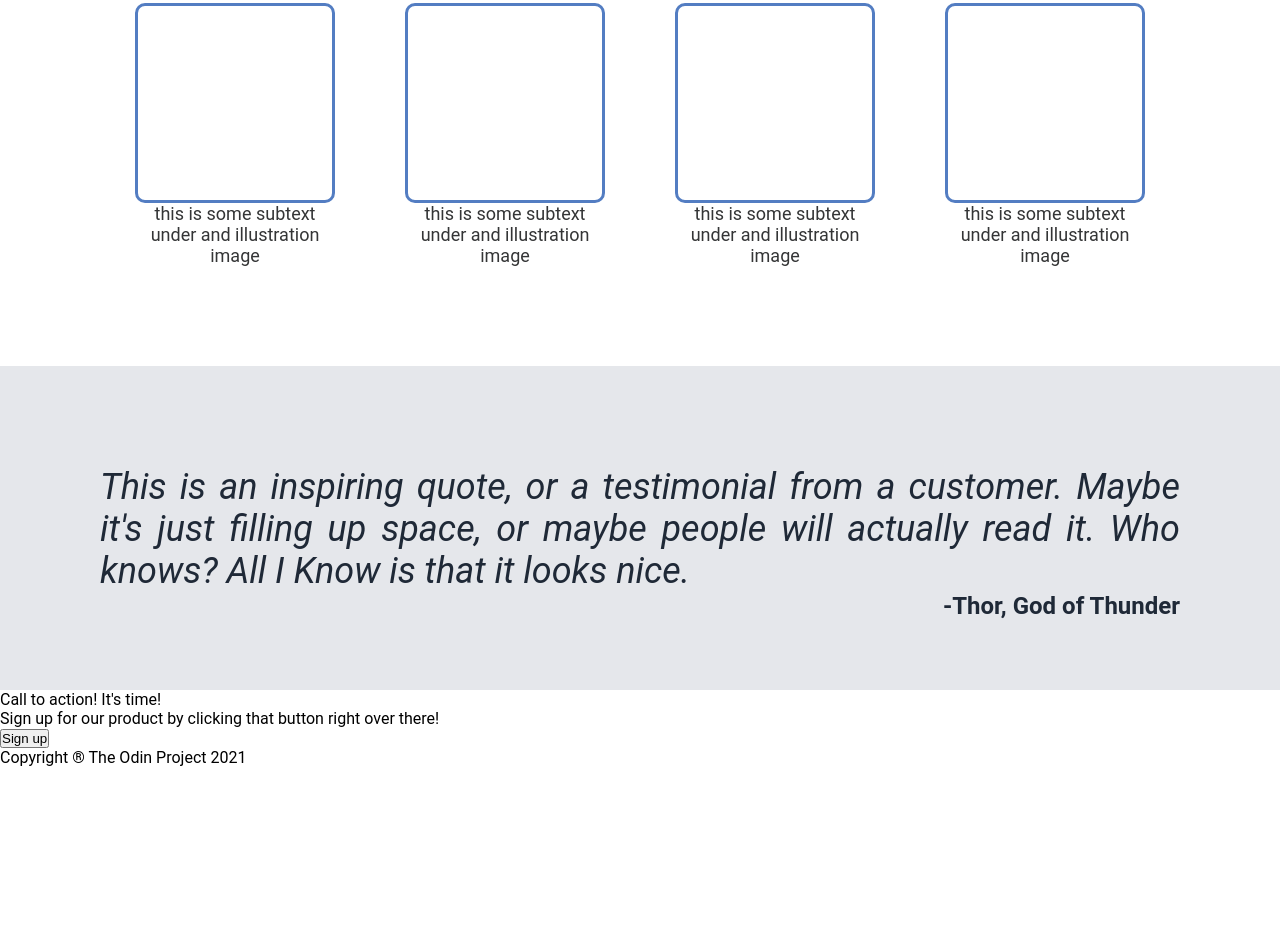
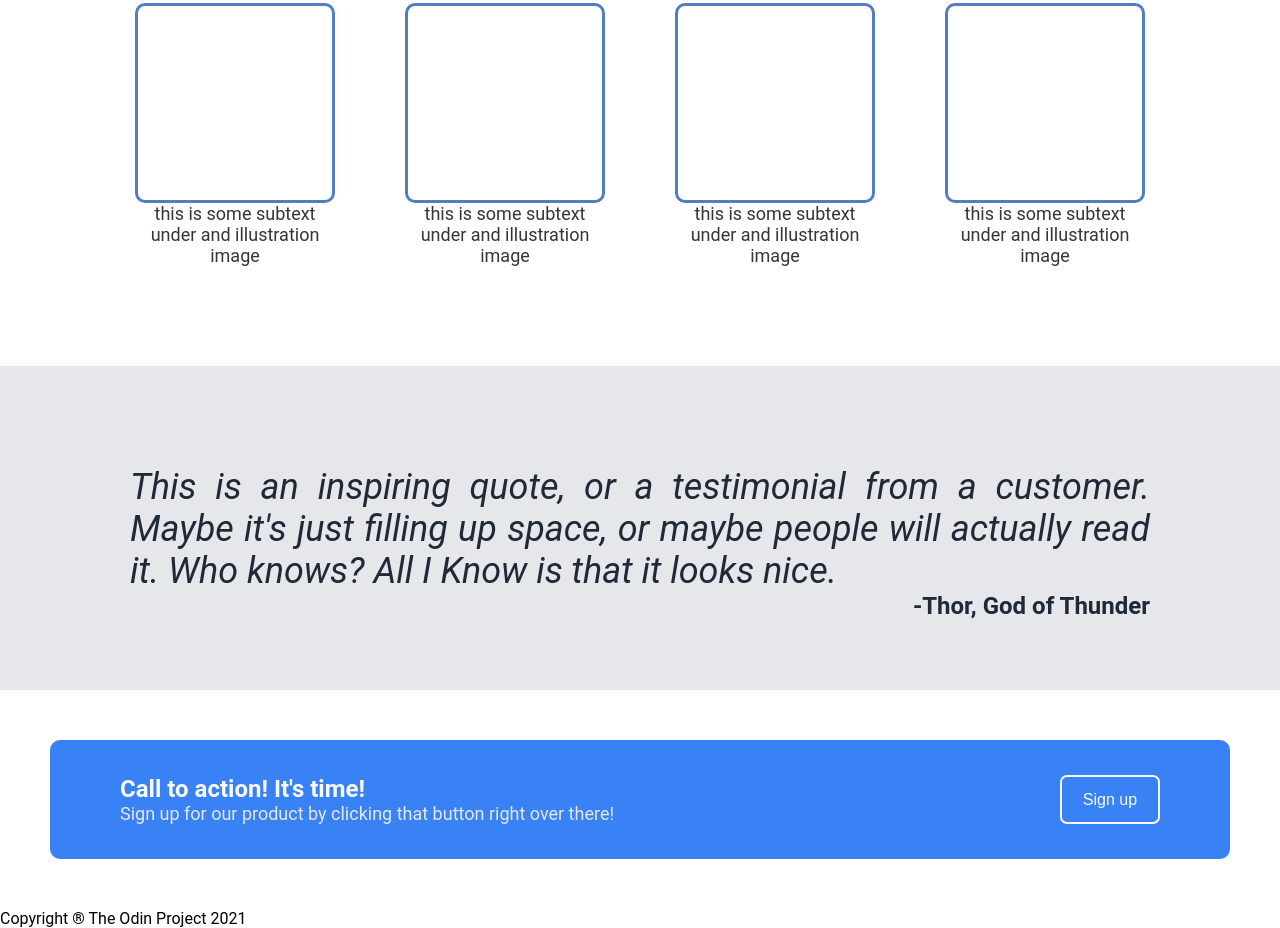
Before and after one commit to ingGGRM/odin-landing-page, a plain HTML site: page index.html in a window 1280 px wide. Shown: the part 627-1555 px from the top of the page. Before the commit the page ends 1394 px from the top, so only its background shows below. Drawn offline with Linux system fonts and the light colour scheme.

Commit message:
Main structure and style css for the call to action block

```diff
--- a/index.html
+++ b/index.html
@@ -63,14 +63,12 @@
             <h4>-Thor, God of Thunder</h4>
         </div>
 
-        <div class="block4">
-            <div class="call-to-action">
-                <div>
-                    <p class="block4-title">Call to action! It's time!</p>
-                    <p class="block4-text">Sign up for our product by clicking that button right over there!</p>
-                </div>
-                <button class="signup-button2">Sign up</button>
+        <div class="call-to-action">
+            <div>
+                <h4>Call to action! It's time!</h4>
+                <p>Sign up for our product by clicking that button right over there!</p>
             </div>
+            <button>Sign up</button>
         </div>
 
         <div class="footer">
--- a/style.css
+++ b/style.css
@@ -139,7 +139,7 @@ a {
     display: flex;
     background-color: #e5e7eb;
     flex-direction: column;
-    padding: 100px 100px 70px 100px;
+    padding: 100px 130px 70px 130px;
 }
 
 .quote > p {
@@ -155,3 +155,37 @@ a {
     font-weight: bolder;
     text-align: end;
 }
+
+/* CALL TO ACTION */
+
+.call-to-action {
+    margin: 50px 50px 50px 50px;
+    padding: 35px 70px 35px 70px;
+    background-color: #3882f6;
+    border-radius: 10px;
+    border-style: none;
+    display: flex;
+}
+
+.call-to-action > div > h4 {
+    font-size: 24px;
+    color: #f9faf8;
+    font-weight: bold;
+}
+
+.call-to-action > div > p {
+    color: #e5e7eb;
+    font-size: 18px;
+}
+
+.call-to-action > button {
+    background-color: #3882f6;
+    color: #f9faf8;
+    font-size: 16px;
+    font-weight: 300;
+    border-radius: 7px;
+    border:2px solid #f9faf8;
+    padding: 5px 5px 5px 5px;
+    margin-left: auto;
+    width: 100px;
+}
```
